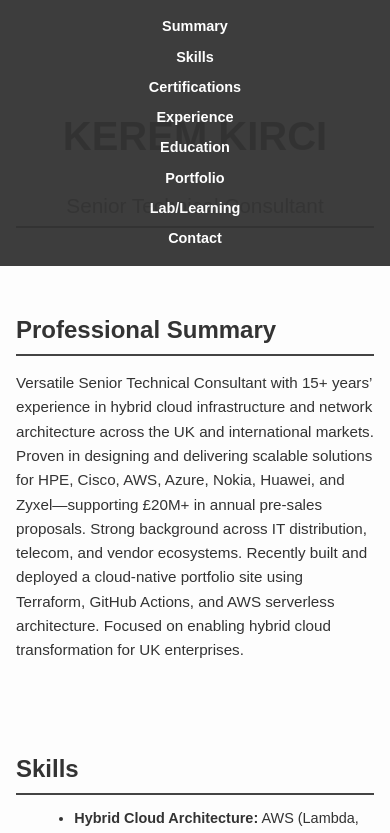
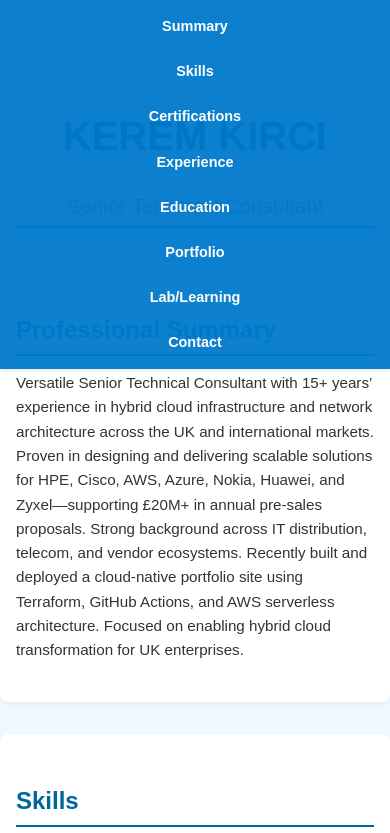
Before and after one commit to hybridmulticloud/resume-api-frontend, a plain HTML site: page index.html in a window 390 px wide. Shown: the top 833 px of the page. Drawn offline with Linux system fonts and the light colour scheme; no server answers.

Commit message:
Add files via upload

```diff
--- a/style.css
+++ b/style.css
@@ -4,7 +4,7 @@ body {
   margin: 0;
   padding: 0;
   line-height: 1.6;
-  background-color: #fdfdfd;
+  background-color: #f0f8ff; /* Light blue background */
   color: #333;
 }
 h1, h2, h3, h4 {
@@ -14,20 +14,24 @@ h1, h2, h3, h4 {
 h1 {
   font-size: 2em;
   margin-bottom: 0.2em;
+  color: #006699;
 }
 h2 {
   font-size: 1.5em;
-  border-bottom: 2px solid #444;
+  border-bottom: 2px solid #006699;
   padding-bottom: 0.2em;
+  color: #006699;
 }
 h3 {
   font-size: 1.2em;
   margin-top: 1.5em;
+  color: #004466;
 }
 h4 {
   font-size: 1.1em;
   font-style: italic;
   margin-top: 1em;
+  color: #005577;
 }
 p, ul, li {
   font-size: 0.95em;
@@ -44,25 +48,31 @@ nav {
   position: fixed;
   top: 0;
   width: 100%;
-  background-color: #333;
+  background-color: #007acc; /* Lighter blue nav */
   opacity: 0.95;
   padding: 0.5em 0;
   z-index: 1000;
+  box-shadow: 0 2px 4px rgba(0,0,0,0.1);
 }
 nav ul {
   list-style: none;
   text-align: center;
   margin: 0;
   padding: 0;
+  display: flex;
+  flex-wrap: wrap;
+  justify-content: center;
+  gap: 1em;
 }
 nav li {
   display: inline;
-  margin: 0 1em;
 }
 nav a {
   color: #fff;
   text-decoration: none;
   font-weight: bold;
+  padding: 0.5em;
+  display: inline-block;
 }
 nav a:hover {
   text-decoration: underline;
@@ -72,10 +82,11 @@ nav a:hover {
 header {
   text-align: center;
   padding: 6em 1em 2em;
-  background: #f0f0f0;
+  background: #e6f2ff; /* Light blue header */
 }
 header h1 {
   font-size: 2.5em;
+  color: #004466;
 }
 header h2 {
   font-size: 1.3em;
@@ -86,6 +97,10 @@ section {
   padding: 2em 1em;
   max-width: 800px;
   margin: 0 auto;
+  background-color: #ffffff;
+  border-radius: 8px;
+  box-shadow: 0 2px 4px rgba(0,0,0,0.05);
+  margin-bottom: 2em;
 }
 #portfolio h3 {
   margin-top: 1em;
@@ -100,13 +115,19 @@ footer {
   padding: 1em;
   font-size: 0.9em;
   color: #666;
+  background-color: #e6f2ff;
+  border-top: 1px solid #ccc;
 }
 
 /* Responsive Design */
 @media (max-width: 600px) {
+  nav ul {
+    flex-direction: column;
+    gap: 0.5em;
+  }
   nav li {
     display: block;
-    margin: 0.5em 0;
+    margin: 0;
   }
   header {
     padding: 4em 1em 1.5em;
@@ -123,4 +144,5 @@ section#portfolio img {
   height: auto;
   margin: 1em auto;
   border: 1px solid #ccc;
+  border-radius: 4px;
 }
```
